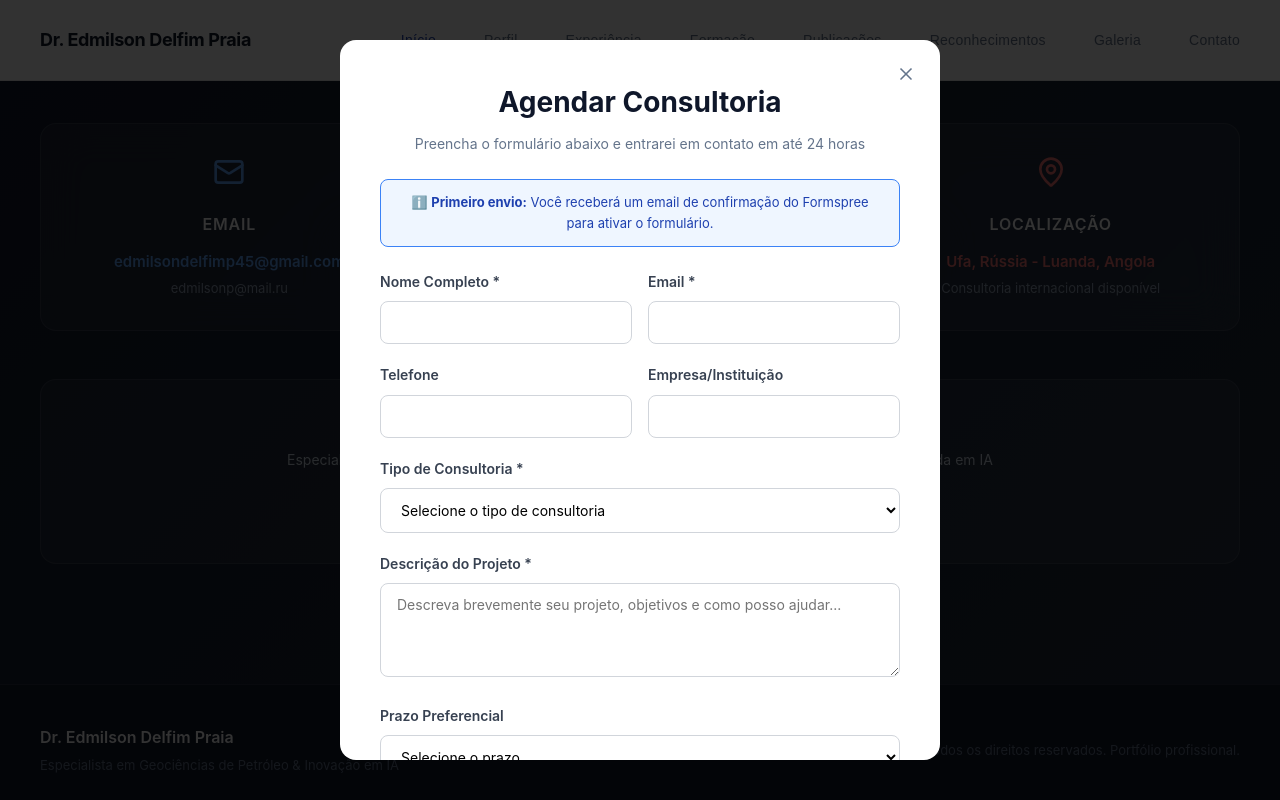
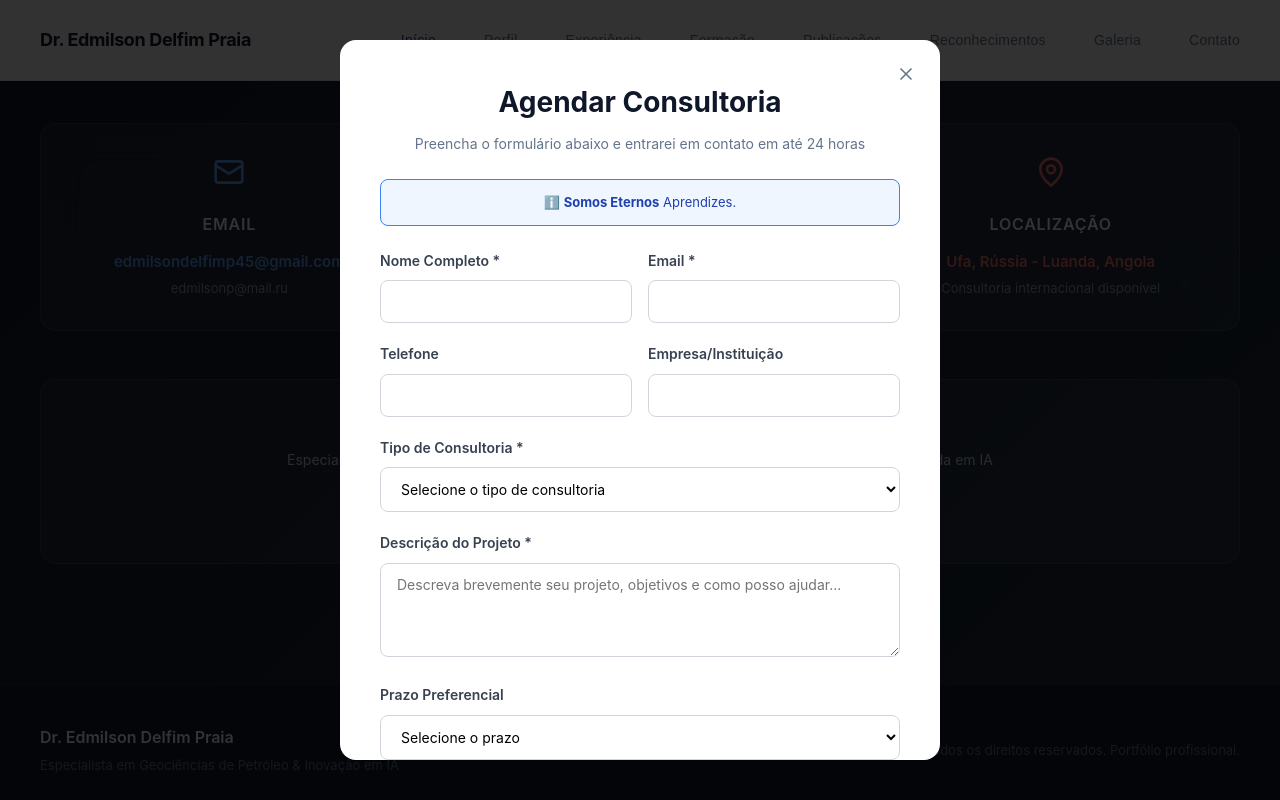
Before and after one commit to edmilsonpraia/Edmilson_Praia-, a React (Create React App) app: page / in a window 1280 px wide. Both pictures are taken after a click on the button "AGENDAR CONSULTORIA". Shown: the part 7389-8189 px from the top of the page. Built offline with nearby package versions, Linux system fonts and the light colour scheme.

Commit message:
Atualiza formulário de contato para envio assíncrono

```diff
--- a/src/App.tsx
+++ b/src/App.tsx
@@ -1821,7 +1821,7 @@ const Portfolio: React.FC = () => {
                 margin: 0,
                 textAlign: 'center'
               }}>
-                ℹ️ <strong>Primeiro envio:</strong> Você receberá um email de confirmação do Formspree para ativar o formulário.
+                ℹ️ <strong>Somos Eternos</strong> Aprendizes.
               </p>
             </div>
 
```
